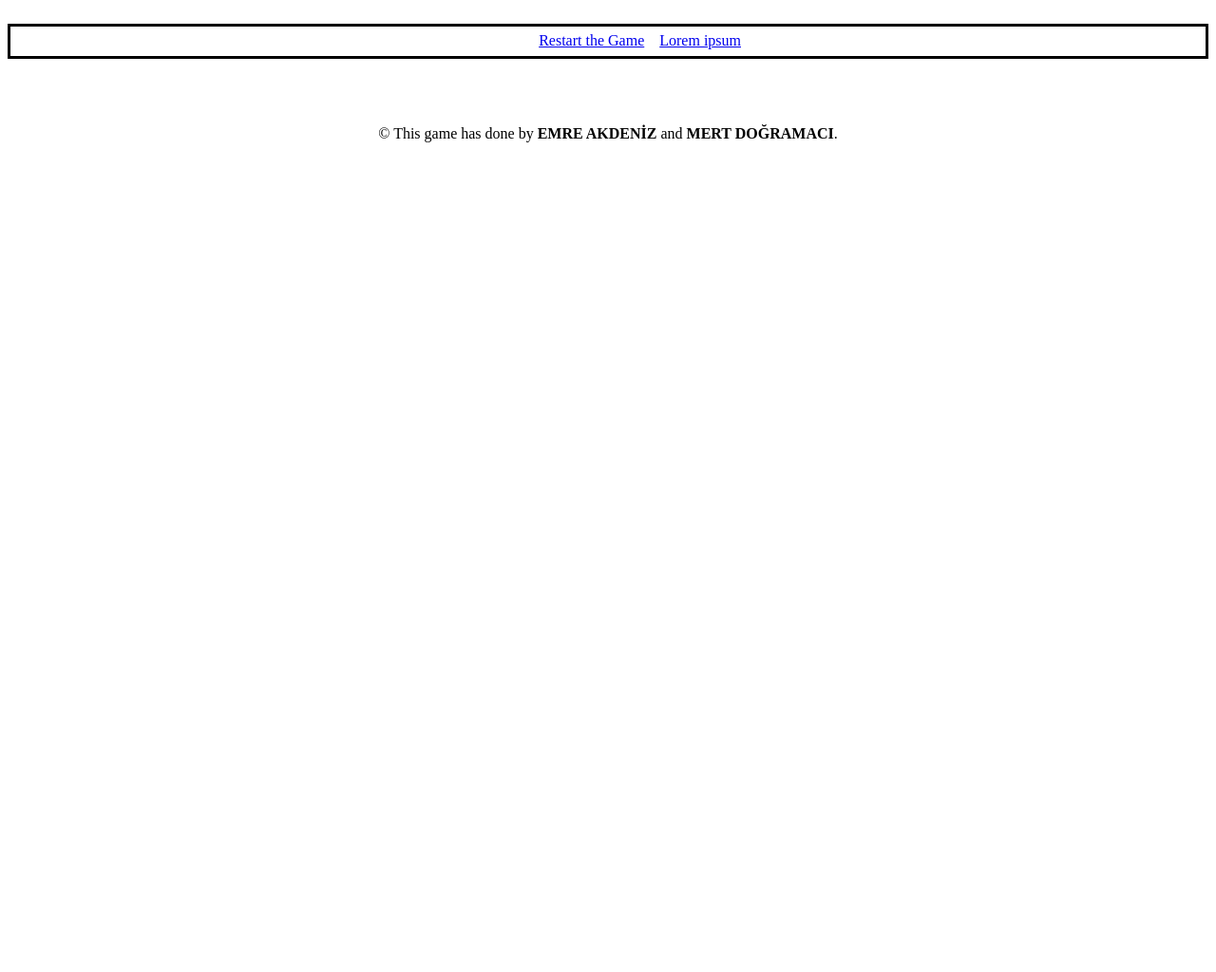
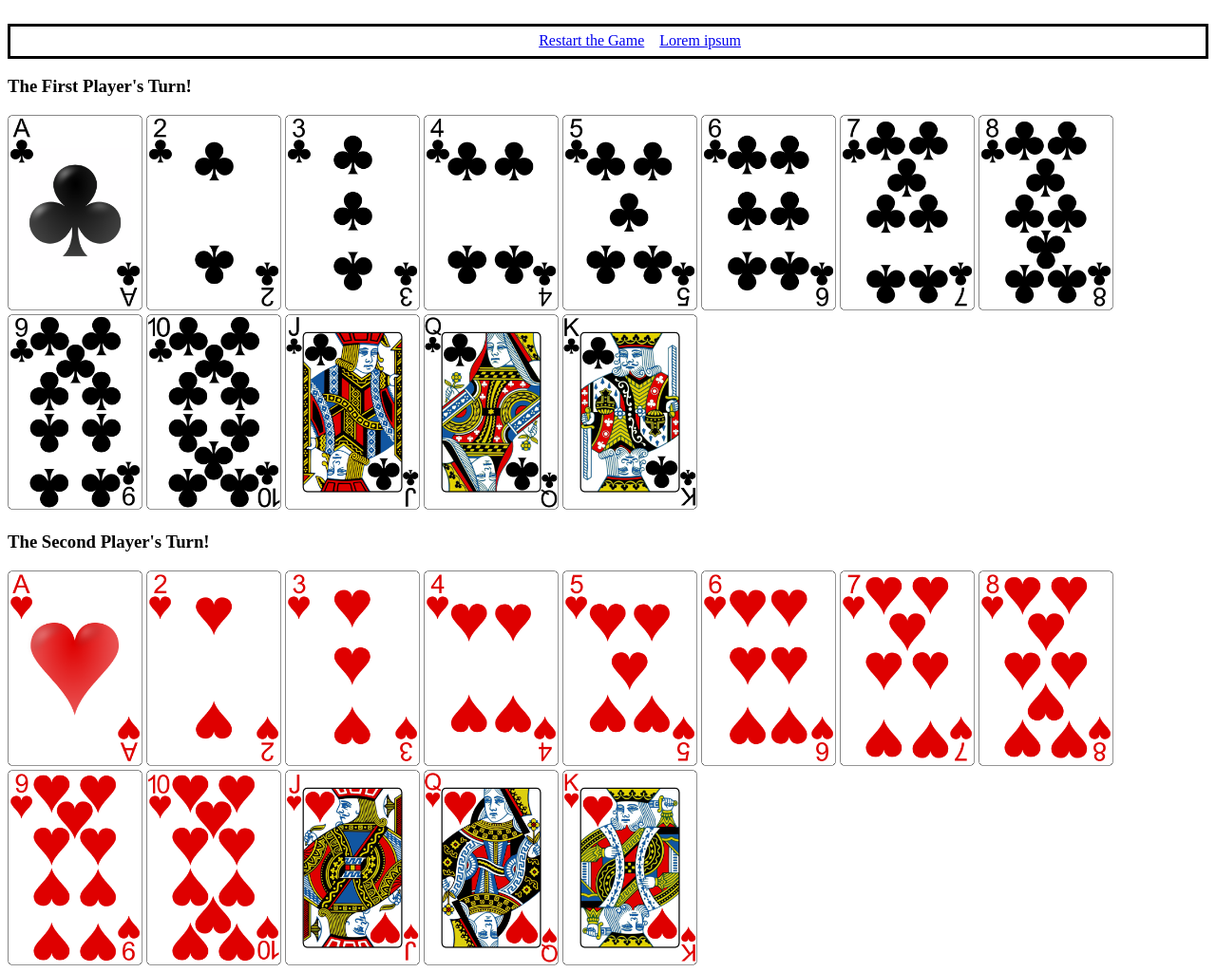
Before and after one commit to mertdogramaci/gops_the_game, a plain HTML site: page index.html in a window 1280 px wide. Shown: the part 220-1244 px from the top of the page at 95% size. Before the commit the page ends 800 px from the top, so only its background shows below. Drawn offline with Linux system fonts and the light colour scheme.

Commit message:
has been added two sides card decks

```diff
--- a/index.html
+++ b/index.html
@@ -60,8 +60,37 @@
                 <a href="#">Lorem ipsum</a>
             </span>
         </div>
-        <div id="player_side">
+        <div id="first_player_side">
             <h3>The First Player's Turn!</h3>
+            <input type="image" name="Name of image button" src="card_images/clubs/1.png" border="Specfiy Image Border " alt="text" width="142px">
+            <input type="image" name="Name of image button" src="card_images/clubs/2.png" border="Specfiy Image Border " alt="text" width="142px">
+            <input type="image" name="Name of image button" src="card_images/clubs/3.png" border="Specfiy Image Border " alt="text" width="142px">
+            <input type="image" name="Name of image button" src="card_images/clubs/4.png" border="Specfiy Image Border " alt="text" width="142px">
+            <input type="image" name="Name of image button" src="card_images/clubs/5.png" border="Specfiy Image Border " alt="text" width="142px">
+            <input type="image" name="Name of image button" src="card_images/clubs/6.png" border="Specfiy Image Border " alt="text" width="142px">
+            <input type="image" name="Name of image button" src="card_images/clubs/7.png" border="Specfiy Image Border " alt="text" width="142px">
+            <input type="image" name="Name of image button" src="card_images/clubs/8.png" border="Specfiy Image Border " alt="text" width="142px">
+            <input type="image" name="Name of image button" src="card_images/clubs/9.png" border="Specfiy Image Border " alt="text" width="142px">
+            <input type="image" name="Name of image button" src="card_images/clubs/10.png" border="Specfiy Image Border " alt="text" width="142px">
+            <input type="image" name="Name of image button" src="card_images/clubs/11.png" border="Specfiy Image Border " alt="text" width="142px">
+            <input type="image" name="Name of image button" src="card_images/clubs/12.png" border="Specfiy Image Border " alt="text" width="142px">
+            <input type="image" name="Name of image button" src="card_images/clubs/13.png" border="Specfiy Image Border " alt="text" width="142px">
+        </div>
+        <div id="second_player_side">
+            <h3>The Second Player's Turn!</h3>
+            <input type="image" name="Name of image button" src="card_images/hearts/1.png" border="Specfiy Image Border " alt="text" width="142px">
+            <input type="image" name="Name of image button" src="card_images/hearts/2.png" border="Specfiy Image Border " alt="text" width="142px">
+            <input type="image" name="Name of image button" src="card_images/hearts/3.png" border="Specfiy Image Border " alt="text" width="142px">
+            <input type="image" name="Name of image button" src="card_images/hearts/4.png" border="Specfiy Image Border " alt="text" width="142px">
+            <input type="image" name="Name of image button" src="card_images/hearts/5.png" border="Specfiy Image Border " alt="text" width="142px">
+            <input type="image" name="Name of image button" src="card_images/hearts/6.png" border="Specfiy Image Border " alt="text" width="142px">
+            <input type="image" name="Name of image button" src="card_images/hearts/7.png" border="Specfiy Image Border " alt="text" width="142px">
+            <input type="image" name="Name of image button" src="card_images/hearts/8.png" border="Specfiy Image Border " alt="text" width="142px">
+            <input type="image" name="Name of image button" src="card_images/hearts/9.png" border="Specfiy Image Border " alt="text" width="142px">
+            <input type="image" name="Name of image button" src="card_images/hearts/10.png" border="Specfiy Image Border " alt="text" width="142px">
+            <input type="image" name="Name of image button" src="card_images/hearts/11.png" border="Specfiy Image Border " alt="text" width="142px">
+            <input type="image" name="Name of image button" src="card_images/hearts/12.png" border="Specfiy Image Border " alt="text" width="142px">
+            <input type="image" name="Name of image button" src="card_images/hearts/13.png" border="Specfiy Image Border " alt="text" width="142px">
         </div>
     </body>
     <br><br><br>
--- a/script.js
+++ b/script.js
@@ -33,8 +33,8 @@ document.getElementById("deck_size_button").onclick = function() {
         }
 
         for (let i = 0; i < deck_size; i++) {
-            turn(main_deck, first_player_deck, second_player_deck);
-            break;
+            let x = turn(main_deck, first_player_deck, second_player_deck);
+            main_deck.splice(x[0], 1);
         }
     }
 }
@@ -58,9 +58,16 @@ function turn(main_deck, first_player_deck, second_player_deck) {
     document.getElementById("main_" + main_deck[x]).style.borderColor = "red";
     document.getElementById("main_" + main_deck[x]).style.borderWidth = "10px";
 
+    let first_step = first_player_turn();
+    let second_step;
+
+    let result = [x, first_step, second_step];
+
+    document.getElementById("main_" + main_deck[x]).style.display = "none";
+    document.getElementById("selected_main_" + main_deck[x]).style.display = "none";
+    return result;
+}
+
+function first_player_turn(first_player_deck) {
 
 }
-
-function first_player_turn() {
-
-}
```
